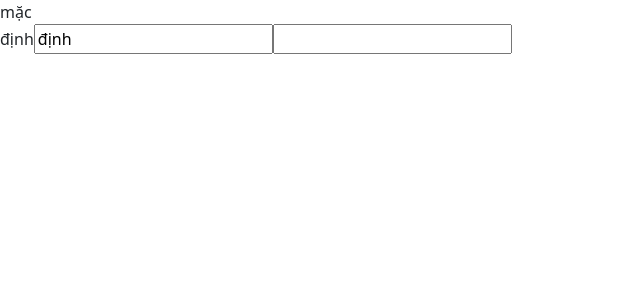
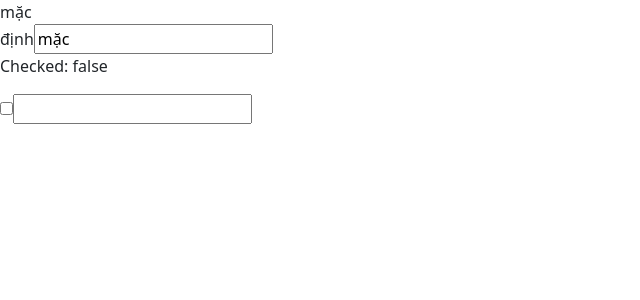
Before and after one commit to HoangAnhKy/Vue-Course, a Vue app in the folder Thực hành/course_vue/: page / in a window 1280 px wide. Shown: the top 300 px of the page, without its empty margins (0-640 px from the left). Built offline with nearby package versions, Linux system fonts and the light colour scheme.

Commit message:
v modal modifier

```diff
--- a/Thực hành/course_vue/package.json
+++ b/Thực hành/course_vue/package.json
@@ -11,6 +11,7 @@
     "format": "prettier --write src/"
   },
   "dependencies": {
+    "bootstrap": "^5.3.3",
     "vue": "^3.5.13",
     "vue-router": "^4.5.0"
   },
--- a/Thực hành/course_vue/src/Course.vue
+++ b/Thực hành/course_vue/src/Course.vue
@@ -3,18 +3,22 @@ import { nextTick, ref } from "vue";
 
 let bind_A = ref("mặc");
 let bind_B = ref("định");
+const checked = ref(false);
 
-const changeA = (e) => {
-    bind_A = e.target.value
-    console.log(e.target.value)
-};
+const refB = ref(null)
+
+const chagneB = () => {
+    nextTick()
+    bind_B.value = refB.value.value
+}
 </script>
 
 <template>
     <label>{{ bind_A }}</label> <br />
     <label>{{ bind_B }}</label>
 
-    <input v-model="bind_B">
-
-    <input @change="changeA">
+    <input v-model.lazy="bind_A">
+    <p>Checked: {{ checked}}</p>
+    <input type="checkbox" v-model="checked" true-value="yes" false-value="no">
+    <input ref="refB" @keyup="chagneB">
 </template>
--- a/Thực hành/course_vue/src/main.js
+++ b/Thực hành/course_vue/src/main.js
@@ -1,10 +1,9 @@
 import { createApp } from 'vue'
 // import App from './App.vue'
+import 'bootstrap/dist/css/bootstrap.min.css';
+import 'bootstrap/dist/js/bootstrap.bundle.min.js';
 
 import Course from "@/Course.vue";
-
-import 'bootstrap/dist/css/bootstrap.min.css';
-import 'bootstrap/dist/js/bootstrap.bundle.min.js';
 
 const app = createApp(Course)
 
```
Also changed, not shown: 2 other files (tests, documents, lock files or other folders).
